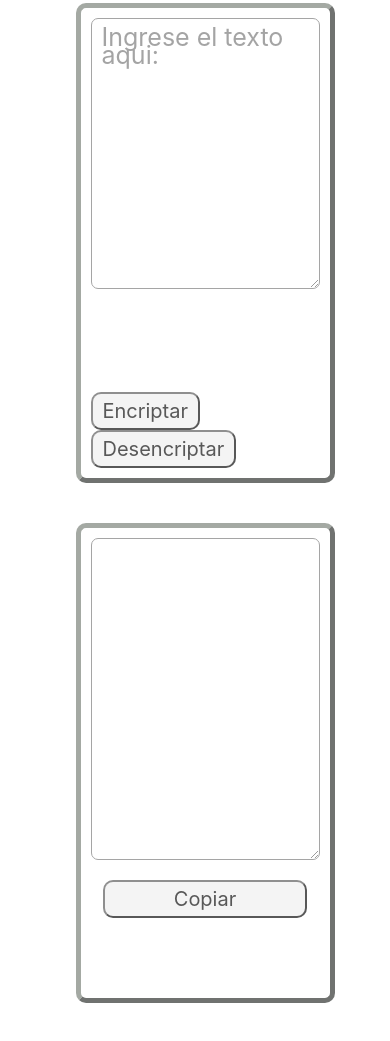
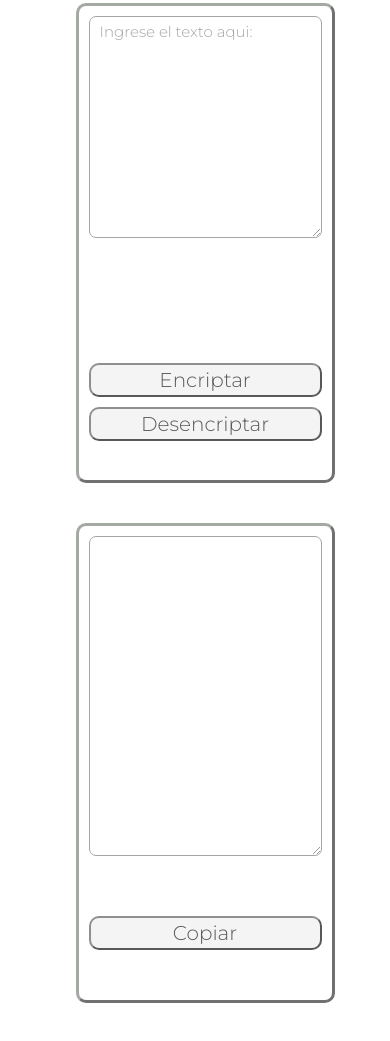
Before and after one commit to ADTR22/ALURAENCRIPTADOR, a plain HTML site: page index.html in a window 390 px wide. Shown: the part 227-1268 px from the top of the page. Drawn offline with Linux system fonts and the light colour scheme.

Commit message:
cambios menores.css

```diff
--- a/style.css
+++ b/style.css
@@ -2,6 +2,7 @@
     margin: 0;
     padding: 0;
     box-sizing: border-box;
+    font-family: 'Montserrat', sans-serif;
 }
 
 body{
@@ -48,14 +49,14 @@ section{
     flex-direction: column;
     width: 70%;
     height: 100%;
-    border: outset 5px rgb(117, 124, 115);
+    border: outset 3px rgb(117, 124, 115);
     border-radius: 10px;
 }
 
 .der{
     display: flex;
     flex-direction: column;
-    border: outset 5px rgb(117, 124, 115);
+    border: outset 3px rgb(117, 124, 115);
     width: 70%;
     height: 100%;
     border-radius: 10px;
@@ -66,7 +67,6 @@ section{
     margin: 10px;
     font-size: 25px;
     line-height: 70%;
-    font-family: 'Inter';
     border-radius: 7px;
 }
 
@@ -80,13 +80,14 @@ section{
     color: rgb(255, 255, 255);
     font-size: 30px;
     line-height: 70%;
-    font-family: 'Inter';
     align-self: center;
 }
 
 .botones{
     padding: 10px;
     align-self: center;
+    margin-top: 10px;
+    margin-bottom: 10px;
 }
 
 .mensaje{
@@ -104,8 +105,7 @@ section{
     padding: 10px;
     border-radius: 10px;
     font-size: 20px;
-    line-height: 70%;
-    font-family: 'Inter';
+    line-height: 50%;
 }
 
 .btn-desencriptar:hover{
@@ -117,8 +117,7 @@ section{
     padding: 10px;
     border-radius: 10px;
     font-size: 20px;
-    line-height: 70%;
-    font-family: 'Inter';
+    line-height: 50%;
 }
 
 .btn-encriptar:hover{
@@ -142,9 +141,9 @@ section{
     padding: 10px;
     border-radius: 10px;
     font-size: 20px;
-    line-height: 70%;
-    font-family: 'Inter';
+    line-height: 50%;
     width: 100%;
+    margin-top: 40px;
 }
 
 .pie{
@@ -160,3 +159,35 @@ section{
         flex-direction: column;
     }
 }
+
+@media (max-width: 615px) {
+    main{
+        flex-direction: column;
+    }
+    section{
+        flex-direction: column;
+        align-items: center;
+    }
+    .info{
+        font-size: 25px;
+        margin: 10px;
+    }
+    .textarea{
+        font-size: 15px;
+        margin: 10px;
+    }
+    .botones{
+        display: flex;
+        flex-direction: column;
+        justify-content: center;
+        height: 30%;
+        width: 100%;
+    }
+    .btn-encriptar{
+        margin-bottom: 10px;
+    }
+    .btn-copiar{
+        width: 100%;
+        height: 30%;
+    }
+}
```
Also changed, not shown: cms_files_10224_1671210503Prancheta_3.png (added).
